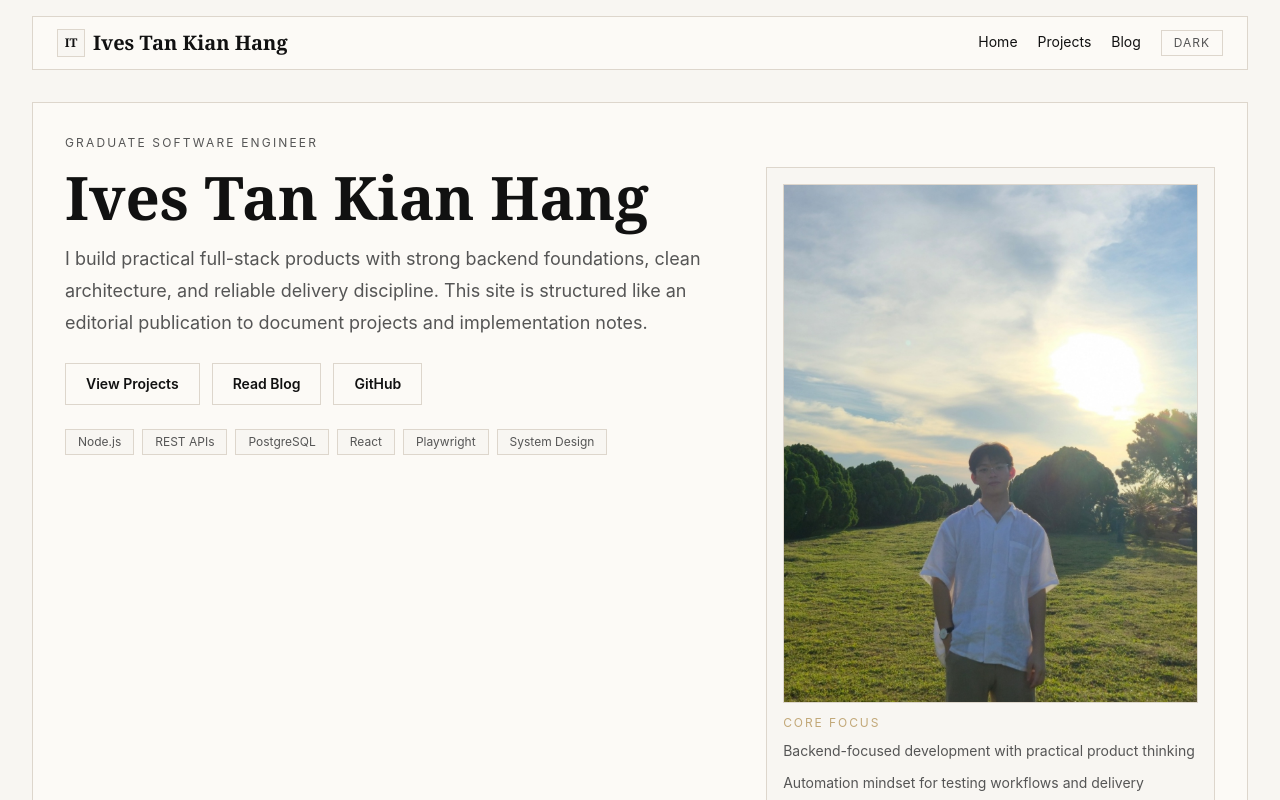
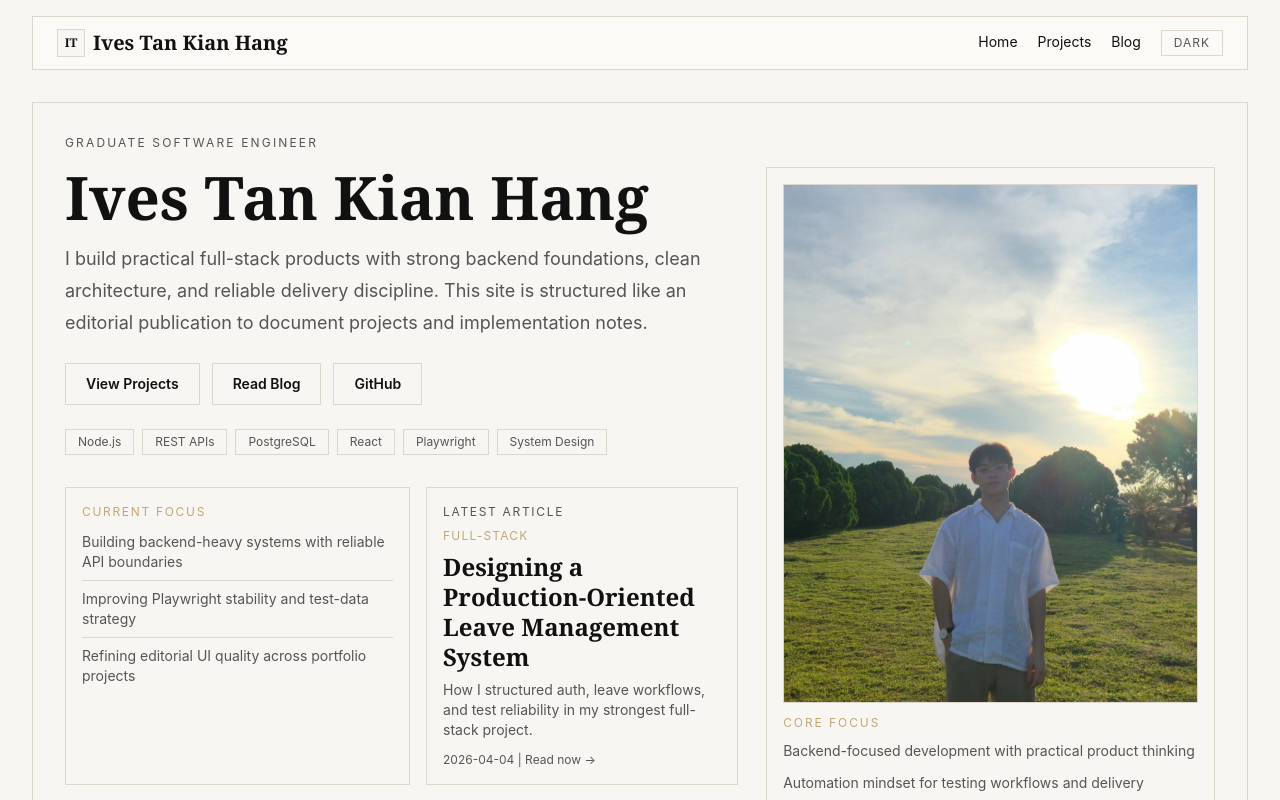
Before and after one commit to TWLY21/Blog-TWLY, a Next.js app: page / in a window 1280 px wide. Shown: the top 800 px of the page. Built offline with nearby package versions, Linux system fonts and the light colour scheme.

Commit message:
Refine home hero balance and surface styling

```diff
--- a/app/globals.css
+++ b/app/globals.css
@@ -37,7 +37,42 @@ body {
 body {
   @apply bg-bg text-text antialiased;
   font-family: "Inter", "Helvetica Neue", Helvetica, Arial, sans-serif;
+  background-image:
+    linear-gradient(to right, rgba(var(--color-border), 0.3) 1px, transparent 1px),
+    linear-gradient(to bottom, rgba(var(--color-border), 0.3) 1px, transparent 1px),
+    radial-gradient(circle at 12% -10%, rgba(var(--color-accent), 0.12), transparent 42%),
+    radial-gradient(circle at 94% 2%, rgba(var(--color-accent), 0.08), transparent 38%);
+  background-size: 30px 30px, 30px 30px, auto, auto;
+  background-attachment: fixed;
   transition: background-color 200ms ease, color 200ms ease;
+}
+
+.dark body {
+  background-image:
+    linear-gradient(to right, rgba(var(--color-border), 0.34) 1px, transparent 1px),
+    linear-gradient(to bottom, rgba(var(--color-border), 0.34) 1px, transparent 1px),
+    radial-gradient(circle at 12% -10%, rgba(var(--color-accent), 0.16), transparent 42%),
+    radial-gradient(circle at 94% 2%, rgba(var(--color-accent), 0.12), transparent 38%);
+}
+
+.bg-surface {
+  background-color: rgba(var(--color-surface), 0.9) !important;
+  background-image:
+    linear-gradient(to right, rgba(var(--color-border), 0.16) 1px, transparent 1px),
+    linear-gradient(to bottom, rgba(var(--color-border), 0.16) 1px, transparent 1px);
+  background-size: 38px 38px;
+}
+
+.dark .bg-surface {
+  background-color: rgba(var(--color-surface), 0.88) !important;
+  background-image:
+    linear-gradient(to right, rgba(var(--color-border), 0.26) 1px, transparent 1px),
+    linear-gradient(to bottom, rgba(var(--color-border), 0.26) 1px, transparent 1px);
+}
+
+.surface-solid {
+  background-color: rgb(var(--color-surface)) !important;
+  background-image: none !important;
 }
 
 a {
--- a/app/page.tsx
+++ b/app/page.tsx
@@ -3,9 +3,15 @@ import Link from "next/link";
 import { getAllPostsMeta } from "@/lib/blog";
 
 const highlights = ["Node.js", "REST APIs", "PostgreSQL", "React", "Playwright", "System Design"];
+const currentFocus = [
+  "Building backend-heavy systems with reliable API boundaries",
+  "Improving Playwright stability and test-data strategy",
+  "Refining editorial UI quality across portfolio projects"
+];
 
 export default function HomePage() {
   const posts = getAllPostsMeta();
+  const latestPost = posts[0];
   const lead = posts[0];
   const secondary = posts.slice(1, 3);
 
@@ -43,6 +49,36 @@ export default function HomePage() {
                   {item}
                 </span>
               ))}
+            </div>
+
+            <div className="mt-8 grid gap-4 lg:grid-cols-[1.05fr_0.95fr]">
+              <article className="border border-border bg-bg p-4">
+                <p className="text-xs uppercase tracking-[0.14em] text-accent">Current Focus</p>
+                <ul className="mt-3 space-y-2">
+                  {currentFocus.map((item) => (
+                    <li key={item} className="border-b border-border pb-2 text-sm text-muted last:border-b-0 last:pb-0">
+                      {item}
+                    </li>
+                  ))}
+                </ul>
+              </article>
+
+              {latestPost ? (
+                <Link
+                  href={`/blog/${latestPost.slug}`}
+                  className="group border border-border bg-bg p-4 transition hover:border-accent"
+                >
+                  <p className="text-xs uppercase tracking-[0.14em] text-muted">Latest Article</p>
+                  <p className="mt-2 text-xs uppercase tracking-[0.1em] text-accent">{latestPost.category}</p>
+                  <h2 className="font-display mt-2 text-2xl font-semibold leading-tight text-text transition group-hover:text-accent">
+                    {latestPost.title}
+                  </h2>
+                  <p className="mt-2 text-sm text-muted">{latestPost.excerpt}</p>
+                  <p className="mt-3 text-xs text-muted">
+                    {latestPost.date} | Read now -&gt;
+                  </p>
+                </Link>
+              ) : null}
             </div>
           </div>
 
--- a/components/Navbar.tsx
+++ b/components/Navbar.tsx
@@ -10,7 +10,7 @@ const links = [
 export default function Navbar() {
   return (
     <header className="sticky top-3 z-20">
-      <nav className="mx-auto flex max-w-[1680px] items-center justify-between border border-border bg-surface px-4 py-3 md:px-6">
+      <nav className="surface-solid mx-auto flex max-w-[1680px] items-center justify-between border border-border bg-surface px-4 py-3 md:px-6">
         <Link href="/" className="flex items-center gap-2">
           <span className="font-display inline-flex h-7 w-7 items-center justify-center border border-border bg-bg text-xs font-bold text-text">
             IT
```
